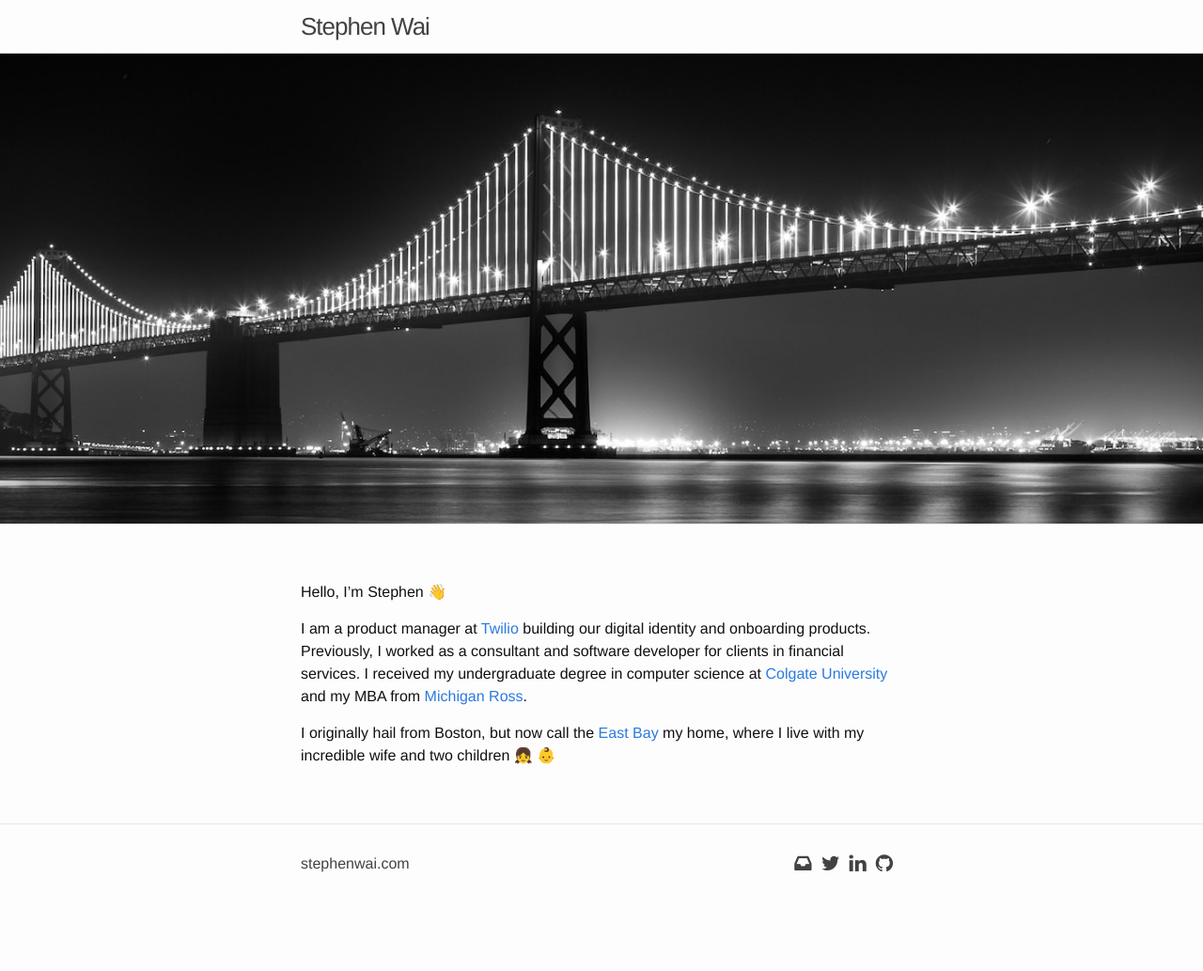
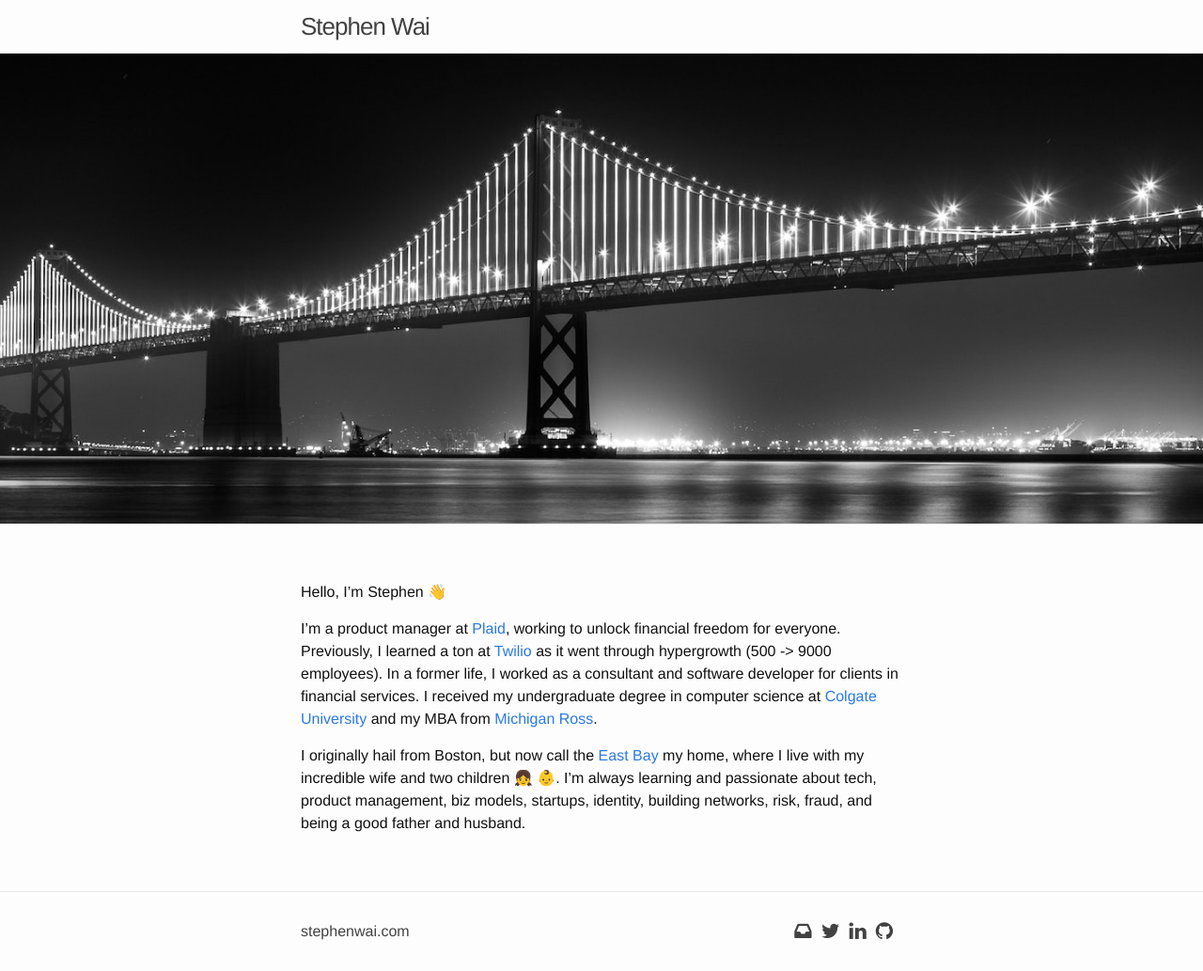
Before and after one commit to swaiing/swaiing.github.io, a Jekyll site: the page built from index.md, in a window 1280 px wide. Shown: the whole page at 94% size. Built offline with Jekyll 4.4.1, drawn with Linux system fonts in a browser that asks for light colours; nearby versions of some CDN libraries; emoji names are drawn with the system emoji font; before the commit the page ends 961 px from its top, so only the background shows below that.

Commit message:
Updated bio

```diff
--- a/index.md
+++ b/index.md
@@ -5,6 +5,6 @@ hero: bg1.jpg
 
 Hello, I'm Stephen :wave:
 
-I am a product manager at [Twilio](http://www.twilio.com) building our digital identity and onboarding products. Previously, I worked as a consultant and software developer for clients in financial services. I received my undergraduate degree in computer science at [Colgate University](http://colgate.edu) and my MBA from [Michigan Ross](https://michiganross.umich.edu/).
+I’m a product manager at [Plaid](http://www.plaid.com), working to unlock financial freedom for everyone. Previously, I learned a ton at [Twilio](http://www.twilio.com) as it went through hypergrowth (500 -> 9000 employees). In a former life, I worked as a consultant and software developer for clients in financial services. I received my undergraduate degree in computer science at [Colgate University](http://colgate.edu) and my MBA from [Michigan Ross](https://michiganross.umich.edu/).
 
-I originally hail from Boston, but now call the [East Bay](https://en.wikipedia.org/wiki/East_Bay) my home, where I live with my incredible wife and two children :girl: :baby:
+I originally hail from Boston, but now call the [East Bay](https://en.wikipedia.org/wiki/East_Bay) my home, where I live with my incredible wife and two children :girl: :baby:. I'm always learning and passionate about tech, product management, biz models, startups, identity, building networks, risk, fraud, and being a good father and husband.
```
